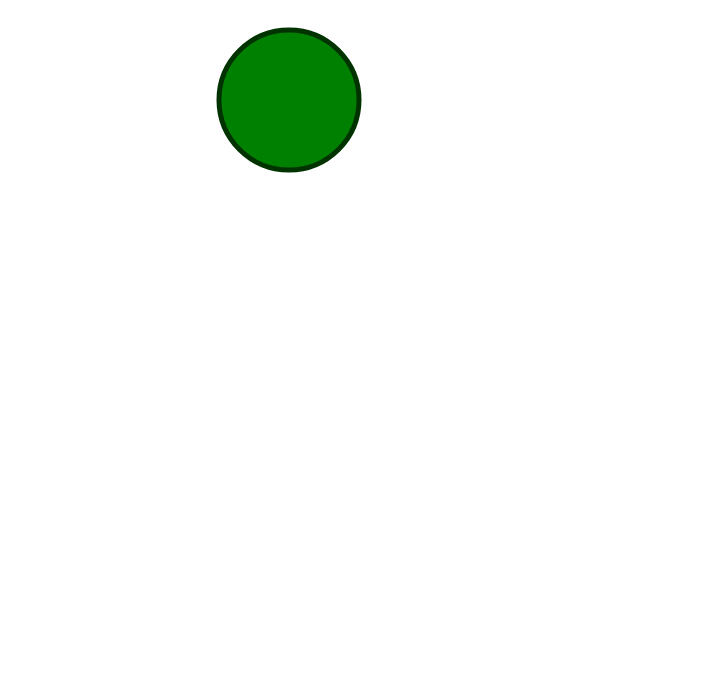
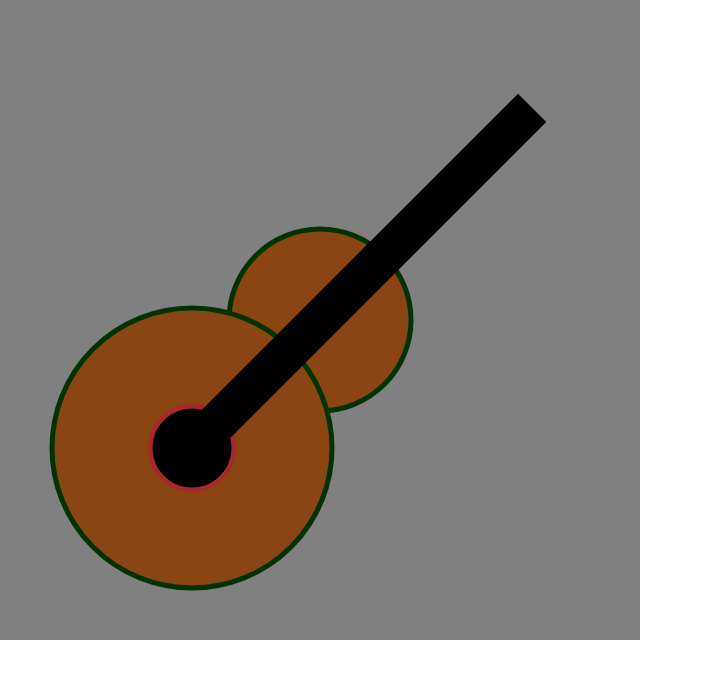
Before and after one commit to B0dz1o/buggytar, a website: page dev.html in a window 1280 px wide. Shown: the whole page, without its empty margins (0-703 px from the left). Drawn offline with Linux system fonts and the light colour scheme.

Commit message:
new canvas
guitar - main screen

```diff
--- a/dev.html
+++ b/dev.html
@@ -1,6 +1,7 @@
 <!DOCTYPE HTML>
 <html>
   <head>
+    <meta charset="utf-8"/>
     <style>
       body {
         margin: 0px;
@@ -9,7 +10,7 @@
     </style>
   </head>
   <body>
-    <canvas id="myCanvas" width="578" height="200"></canvas>
+    <canvas id="mainCanvas" width="640" height="640"></canvas>
     <script src="js/chords.js"> </script>
     <script src="js/TinyMusic.js"> </script>
     <script src="js/circle.js">  </script>
--- a/js/circle.js
+++ b/js/circle.js
@@ -1,13 +1,46 @@
-var canvas = document.getElementById('myCanvas');
+(function() {
+  var canvas = document.getElementById('mainCanvas');
   var context = canvas.getContext('2d');
   var centerX = canvas.width / 2;
   var centerY = canvas.height / 2;
   var radius = 70;
 
+
   context.beginPath();
-context.arc(centerX, centerY, radius, 0, 2 * Math.PI, false);
-context.fillStyle = 'green';
+  context.rect(0, 0, 2 * centerX, 2* centerY);
+  context.fillStyle = "grey";
+  context.fill();
+
+
+  context.beginPath();
+  context.arc(centerX, centerY, 1.3* radius, 0, 2 * Math.PI, false);
+  context.fillStyle = 'saddlebrown';
   context.fill();
   context.lineWidth = 5;
   context.strokeStyle = '#003300';
   context.stroke();
+
+
+  context.beginPath();
+  context.arc( 0.6 * centerX, 1.4 * centerY, 2*radius, 0, 2 * Math.PI, false);
+  context.fillStyle = 'saddlebrown';
+  context.fill();
+  context.lineWidth = 5;
+  context.strokeStyle = '#003300';
+  context.stroke();
+
+  context.beginPath();
+  context.arc( 0.6 * centerX, 1.4 * centerY, 0.6*radius, 0, 2 * Math.PI, false);
+  context.fillStyle = 'black';
+  context.fill();
+  context.lineWidth = 5;
+  context.strokeStyle = 'brown';
+  context.stroke();
+
+  context.save();
+  context.translate(canvas.width / 2, canvas.height / 2);
+  context.rotate(Math.PI / 4);
+  context.fillStyle = 'black';
+  context.fillRect(-20, -300, 40, 500);
+  context.restore();
+})();
--- a/js/main.js
+++ b/js/main.js
@@ -29,5 +29,5 @@ house_rising2 = cMaj.slice(1,4).concat(aMin.slice(0).reverse().slice(0,3));
 house_rising3 = dMaj.slice(2,5).concat(dMaj.slice(0).reverse().slice(0,3));
 house_rising4 = fMaj.slice(0,1).concat(fMaj.slice(2,4),
   fMaj.slice(0).reverse().slice(0,3));
-playNotes(gfather1.concat(gfather2));
-playNotes(house_rising1.concat(house_rising2, house_rising3, house_rising4), 180);
+// playNotes(gfather1.concat(gfather2));
+// playNotes(house_rising1.concat(house_rising2, house_rising3, house_rising4), 180);
```
Also changed, not shown: docs/index.html (+1 -1 lines). Lines whose indentation alone changed are shown as unchanged.
